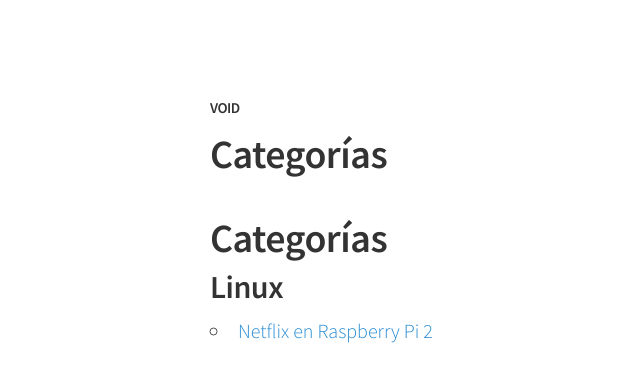
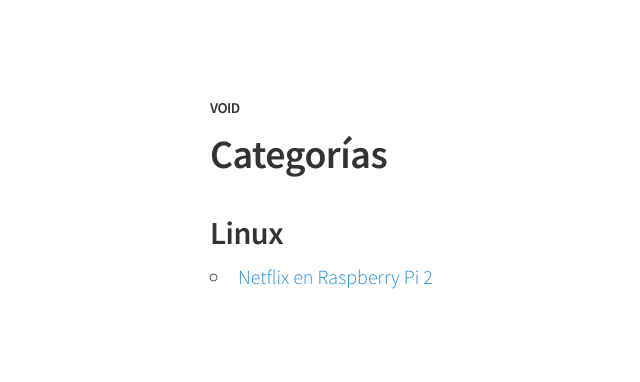
Before and after one commit to angelsimon/angelsimon.github.io, a Jekyll site: the page built from categories.html, in a window 1280 px wide. Shown: the top 382 px of the page, without its empty margins (70-710 px from the left). Built offline with Jekyll 4.4.1, drawn with Linux system fonts in a browser that asks for light colours; Markdown is read by kramdown in place of the engine named in the settings.

Commit message:
Nuevo tema

```diff
--- a/_config.yml
+++ b/_config.yml
@@ -19,8 +19,6 @@ nav:
     href:           "about"
   - name:						"Categorías"
     href:						"categories"
-  - name:           "Categorías 2"
-    href:           "categorias.html"
 #  - name:           "Download"
 #    href:           "//github.com/gfjaru/Kiko/releases"
 
--- a/categories.html
+++ b/categories.html
@@ -2,7 +2,6 @@
 title: Categorías
 permalink: /categories/
 ---
-<h1>Categorías</h1>
 {% for tag in site.categories %}
   <h2 id="{{ tag[0] }}">{{ tag[0] | capitalize }}</h2>
   <ul class="post-list">
```
